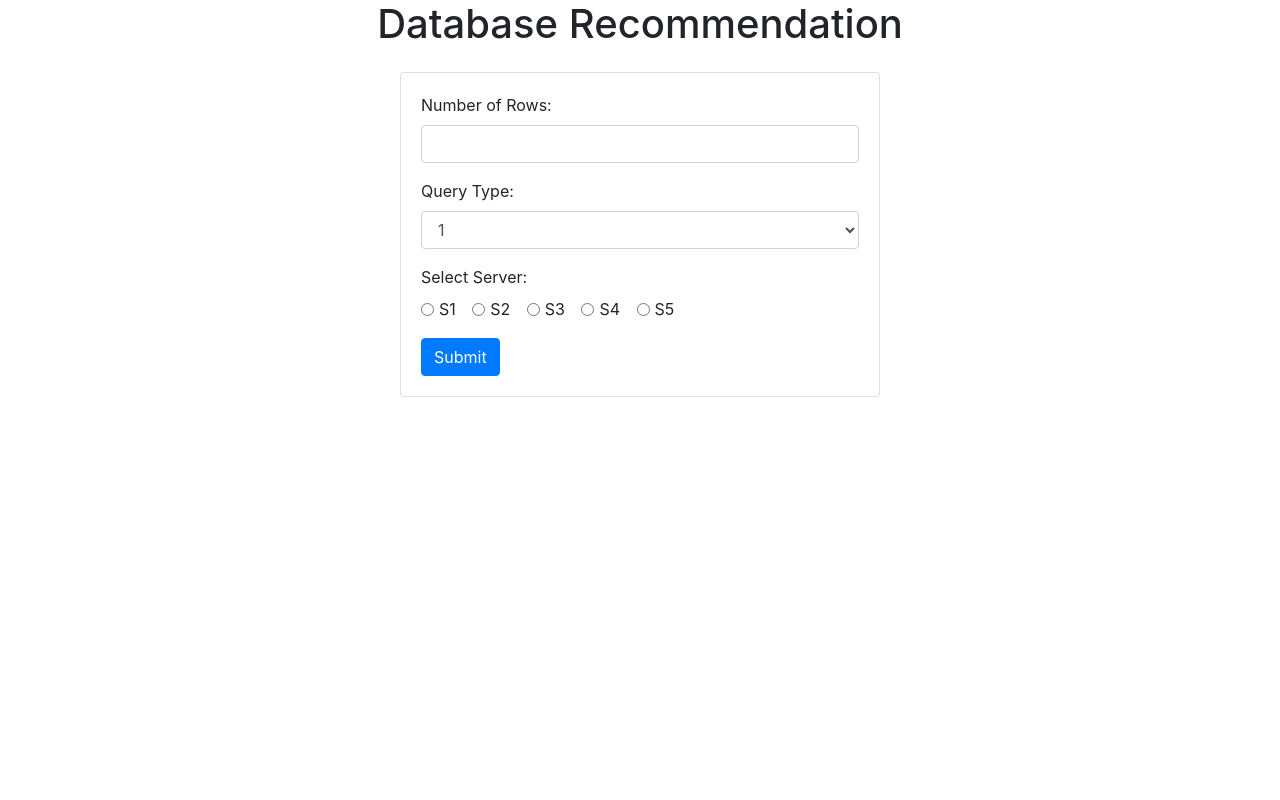
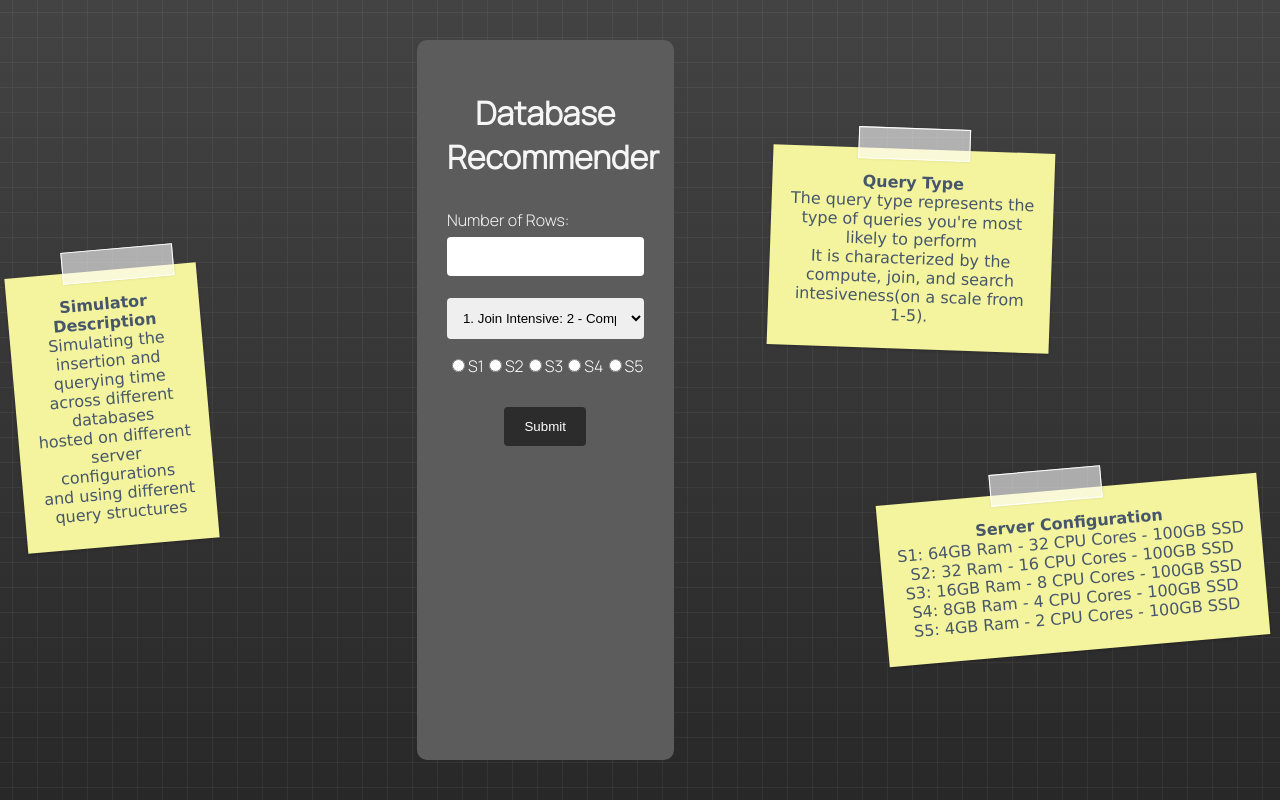
Before and after one commit to IordanAlexandru1997/DB_Classifier_System, a Django app: page / in a window 1280 px wide. Run offline with Django 4.2, Linux system fonts and the light colour scheme; some libraries are stand-ins or nearby versions.

Commit message:
improved frontend, added GUI window like aspect

```diff
--- /dev/null
+++ b/db_classifier_app/static/db_classifier_app/css/style.css
@@ -0,0 +1,275 @@
+html {
+  height: 100%;
+}
+#content{
+    background-color: transparent;
+    background-image:       linear-gradient(0deg, transparent 24%, rgba(255, 255, 255, .05) 25%, rgba(255, 255, 255, .05) 26%, transparent 27%, transparent 74%, rgba(255, 255, 255, .05) 75%, rgba(255, 255, 255, .05) 76%, transparent 77%, transparent), linear-gradient(90deg, transparent 24%, rgba(255, 255, 255, .05) 25%, rgba(255, 255, 255, .05) 26%, transparent 27%, transparent 74%, rgba(255, 255, 255, .05) 75%, rgba(255, 255, 255, .05) 76%, transparent 77%, transparent);
+  height:100%;
+  background-size:50px 50px;
+}
+
+body {
+  margin: 0;
+  padding: 0;
+  height: 100%;
+    background-color: #434343;
+    background-image:linear-gradient(#434343, #282828);
+    color: whitesmoke;
+font-family: 'Comfortaa', cursive;
+font-family: 'Manrope', sans-serif;
+}
+
+
+.main-container {
+    display: flex;
+    flex-direction: row;
+    justify-content: space-around;
+    align-items: center;
+    align-content: center;
+}
+.mainframe {
+    display: flex;
+    flex-direction: column;
+    align-items: center;
+    justify-content: center;
+    width: 100%;
+    height: 100vh; /* Full height */
+    position: relative;
+}
+
+
+.container {
+    width: 50%; /* Change as needed */
+    height: 90%; /* Change as needed */
+    background-color: #5c5c5c;
+    border-radius: 10px;
+    padding: 30px;
+    box-sizing: border-box;
+    left: 50%;
+}
+.container-short {
+    height: 400px; /* Adjust this value to your liking */
+}
+
+
+.toolbar {
+    display: flex;
+    flex-direction: column;
+    /*justify-content: flex-end;*/
+    align-items: flex-end;
+    width: 50%; /* Should be the same as .container */
+    background-color: #444;
+    color: white;
+    position: absolute;
+    top: 5%;
+    left: 50%;
+    transform: translate(-50%, -50%);
+    z-index: 100;
+    border: none;
+}
+.toolbar h1 {
+    margin: 0;
+}
+
+.toolbar-buttons {
+    display: flex;
+    gap: 10px;
+}
+
+.toolbar-buttons button {
+    background: none;
+    border: none;
+    color: white;
+    font-size: 20px;
+    cursor: pointer;
+}
+
+
+h1 {
+    text-align: center;
+    margin-bottom: 30px;
+}
+
+input[type=number], select, textarea {
+    width: 100%;
+    padding: 12px;
+    border: none;
+    border-radius: 4px;
+    box-sizing: border-box;
+    margin-top: 6px;
+    margin-bottom: 16px;
+    resize: vertical;
+}
+
+input[type=submit] {
+    background-color: #2c2c2c;
+    color: white;
+    padding: 12px 20px;
+    border: none;
+    border-radius: 4px;
+    cursor: pointer;
+}
+
+input[type=submit]:hover {
+    background-color: #5c5c5c;
+}
+
+.radio-group {
+    display: flex;
+    justify-content: space-around;
+    margin-bottom: 30px;
+}
+
+
+
+.radio-group label {
+    color: white;
+    cursor: pointer;
+}
+
+.results {
+    height: 50%;
+    overflow-y: scroll;
+    margin-bottom: 20px;
+    background-color: white;
+    border-radius: 10px;
+    box-sizing: border-box;
+    color: #2c2c2c;
+}
+
+.submit-button {
+    display: flex;
+    justify-content: center;
+    width: 100%;
+    padding-bottom: 2%;
+
+}
+
+.bigger {
+    font-size: larger;
+    text-align: center;
+}
+
+/* Media Queries for Dynamic adjustments */
+@media screen and (max-width: 800px) {
+    .container {
+        width: 60%;
+        height: 90%;
+    }
+    .toolbar {
+        width: 60%;
+    }
+}
+/* Media Queries for Dynamic adjustments */
+@media screen and (max-width: 1200px) {
+    .container {
+        width: 50%;
+        height: 90%;
+    }
+    .toolbar {
+        width: 50%;
+    }
+}
+/* Media Queries for Dynamic adjustments */
+@media screen and (max-width: 1400px) {
+    .container {
+        width: 40%;
+        height: 90%;
+    }
+    .toolbar {
+        width: 40%;
+    }
+}
+/* post-it note */
+
+@import url(https://fonts.googleapis.com/css?family=Give+You+Glory|The+Girl+Next+Door|Gloria+Hallelujah|Indie+Flower);
+
+
+.sticky {
+    transform: rotate(-5deg);
+  -webkit-box-shadow: #DDD 0px 1px 2px;
+  position: relative;
+  background-color: #F4F39E;
+  border-color: #DEE184;
+  color: #47576B;
+  text-align: center;
+  margin: 2.5em 0px;
+  padding: 1.5em 1em;
+  -webkit-box-shadow: 0px 1px 3px rgba(0,0,0,0.25);
+  -moz-box-shadow: 0px 1px 3px rgba(0,0,0,0.25);
+  box-shadow: 0px 1px 3px rgba(0,0,0,0.25);
+  font-family: 'Indie Flower', cursive;
+  font-family: 'Give You Glory', cursive;
+  font-family: 'The Girl Next Door', cursive;
+  font-family: 'Gloria Hallelujah', cursive;
+    width: 350px;
+}
+.parallel-post {
+    display: flex;
+    flex-direction: column;
+    justify-content: space-around;
+    gap: 20px;
+}
+
+.post-it {
+  display: table;
+  margin: 2em 1em 1em;
+  width: 30%;
+    height: 100%;
+}
+.taped {
+  display: table-cell;
+  text-align: center;
+  vertical-align: middle;
+}
+.sticky.taped:after {
+  display: block;
+  content: "";
+  position: absolute;
+  width: 110px;
+  height: 30px;
+  top: -21px;
+  left: 30%;
+  border: 1px solid #fff;
+  background: rgba(254, 254, 254, .6);
+  -webkit-box-shadow: 0px 0 3px rgba(0,0,0,0.1);
+  -moz-box-shadow: 0px 0 3px rgba(0,0,0,0.1);
+  box-shadow: 0px 0 3px rgba(0,0,0,0.1);
+}
+
+.note {
+-webkit-box-shadow: #DDD 0px 1px 2px;
+  position: relative;
+  background-color: #F4F39E;
+  border-color: #DEE184;
+  text-align: center;
+  margin: 1.5em -7em 5em;
+  padding: 1.5em 1em;
+  -webkit-box-shadow: 0px 1px 3px rgba(0,0,0,0.25);
+  -moz-box-shadow: 0px 1px 3px rgba(0,0,0,0.25);
+  box-shadow: 0px 1px 3px rgba(0,0,0,0.25);
+  -webkit-transform: rotate(2deg);
+  -moz-transform: rotate(2deg);
+  -o-transform: rotate(2deg);
+  -ms-transform: rotate(2deg);
+  transform: rotate(2deg);
+  width: 250px;
+  font-family: 'The Girl Next Door', cursive; /*originally with brain flower font*/
+  font-size: 1em;
+    color: #47576B;
+
+}
+.note:after {
+  display: block;
+  content: "";
+  position: absolute;
+  width: 110px;
+  height: 30px;
+  top: -21px;
+  left: 30%;
+  border: 1px solid #fff;
+  background: rgba(254, 254, 254, .6);
+  -webkit-box-shadow: 0px 0 3px rgba(0,0,0,0.1);
+  -moz-box-shadow: 0px 0 3px rgba(0,0,0,0.1);
+  box-shadow: 0px 0 3px rgba(0,0,0,0.1);
+}
--- a/db_classifier_app/templates/db_classifier_app/base_generic.html
+++ b/db_classifier_app/templates/db_classifier_app/base_generic.html
@@ -1,14 +1,71 @@
+{% load static %}
 <!DOCTYPE html>
-<html lang="en">
+<html>
 <head>
-    <title>DB Classifier</title>
-    <meta charset="utf-8">
-    <meta name="viewport" content="width=device-width, initial-scale=1">
-    <link href="https://stackpath.bootstrapcdn.com/bootstrap/4.5.0/css/bootstrap.min.css" rel="stylesheet">
+    <title>Database Time Simulator</title>
+    <link rel="stylesheet" href="{% static 'db_classifier_app/css/style.css' %}">
+    <link rel="preconnect" href="https://fonts.googleapis.com">
+<link rel="preconnect" href="https://fonts.gstatic.com" crossorigin>
+<link href="https://fonts.googleapis.com/css2?family=Comfortaa:wght@300&family=Manrope:wght@300&display=swap" rel="stylesheet">
 </head>
 <body>
-<div class="container">
-    {% block content %}{% endblock %}
+    <div id="content">
+    <div id = "main-container" class = "main-container">
+        <div class="post-it">
+          <p class="sticky taped">
+            <strong>Simulator Description</strong><br>
+            Simulating the insertion and<br>
+            querying time across different databases<br>
+            hosted on different server configurations<br>
+            and using different query structures<br>
+          </p>
+        </div>
+    <div id="mainframe" class="mainframe">
+        <!-- Toolbar -->
+
+
+        <!-- Main content -->
+        <div class="container">
+
+
+            {% block content %}{% endblock %}
+        </div>
+    </div>
+        <div class="post-it">
+
+        <div class = "parallel-post">
+          <p class="note">
+            <strong>Query Type</strong><br>
+            The query type represents the<br>
+            type of queries you're most likely to perform<br>
+            It is characterized by the compute, join, and search<br>
+            intesiveness(on a scale from 1-5).<br>
+          </p>
+                      <p class="sticky taped">
+            <strong>Server Configuration</strong><br>
+            S1: 64GB Ram - 32 CPU Cores - 100GB SSD<br>
+            S2: 32 Ram - 16 CPU Cores - 100GB SSD<br>
+            S3: 16GB Ram - 8 CPU Cores - 100GB SSD<br>
+            S4: 8GB Ram - 4 CPU Cores - 100GB SSD<br>
+                          S5: 4GB Ram - 2 CPU Cores - 100GB SSD<br>
+          </p>
+
+            </div>
+        </div>
+</div>
 </div>
 </body>
+<script>
+    document.addEventListener('DOMContentLoaded', function() {
+        const results = document.querySelector('.results');
+        const container = document.querySelector('.container');
+
+        if (results && results.style.display === 'none') {
+            container.classList.add('container-short');
+        } else {
+            container.classList.remove('container-short');
+        }
+    });
+</script>
+
 </html>
--- a/db_classifier_app/templates/db_classifier_app/index.html
+++ b/db_classifier_app/templates/db_classifier_app/index.html
@@ -1,68 +1,40 @@
-<!-- index.html -->
-
 {% extends 'db_classifier_app/base_generic.html' %}
 
 {% block content %}
-<h1 class="text-center mb-4">Database Recommendation</h1>
-<div class="card mx-auto" style="width: 30rem;">
-    <div class="card-body">
-        <form method="post">
+    <h1>Database Recommender</h1>
+    <form action="" method="post">
         {% csrf_token %}
-            <div class="form-group">
         <label for="rows">Number of Rows:</label>
-                <input type="text" id="rows" name="rows" class="form-control">
-            </div>
-            <div class="form-group">
-                <label for="data_structure">Query Type:</label>
-                <select id="data_structure" name="data_structure" class="form-control">
-                    <option value="1">1</option>
-                    <option value="2">2</option>
-                    <option value="3">3</option>
-                    <option value="4">4</option>
-                    <option value="5">5</option>
-                    <option value="6">6</option>
-                    <option value="7">7</option>
+    <input type="number" id="rows" name="rows" value="{{ rows }}" required>
+
+<select id="data_structure" name="data_structure" required>
+    <option value="1" {% if data_structure == "1" %}selected{% endif %}>1. Join Intensive: 2 - Compute Intensive: 1 - Search Intensive: 3</option>
+    <option value="2" {% if data_structure == "2" %}selected{% endif %}>2. Join Intensive: 1 - Compute Intensive: 3 - Search Intensive: 1</option>
+    <option value="3" {% if data_structure == "3" %}selected{% endif %}>3. Join Intensive: 1 - Compute Intensive: 1 - Search Intensive: 5</option>
+    <option value="4" {% if data_structure == "4" %}selected{% endif %}>4. Join Intensive: 1 - Compute Intensive: 1 - Search Intensive: 4</option>
+    <option value="5" {% if data_structure == "5" %}selected{% endif %}>5. Join Intensive: 1 - Compute Intensive: 4 - Search Intensive: 1</option>
+    <option value="6" {% if data_structure == "6" %}selected{% endif %}>6. Join Intensive: 4 - Compute Intensive: 3 - Search Intensive: 1</option>
+    <option value="7" {% if data_structure == "7" %}selected{% endif %}>7. Join Intensive: 5 - Compute Intensive: 3 - Search Intensive: 1</option>
 </select>
-            </div>
-            <div class="form-group">
-                <label>Select Server:</label><br>
-                <div class="form-check form-check-inline">
-                    <input class="form-check-input" type="radio" name="server" id="server1" value="averages_server1.json">
-                    <label class="form-check-label" for="server1">S1</label>
-                </div>
-                <div class="form-check form-check-inline">
-                    <input class="form-check-input" type="radio" name="server" id="server2" value="averages_server2.json">
-                    <label class="form-check-label" for="server2">S2</label>
-                </div>
-                <div class="form-check form-check-inline">
-                    <input class="form-check-input" type="radio" name="server" id="server3" value="averages_server3.json">
-                    <label class="form-check-label" for="server3">S3</label>
-                </div>
-                <div class="form-check form-check-inline">
-                    <input class="form-check-input" type="radio" name="server" id="server4" value="averages_server4.json">
-                    <label class="form-check-label" for="server4">S4</label>
-                </div>
-                <div class="form-check form-check-inline">
-                    <input class="form-check-input" type="radio" name="server" id="server5" value="averages_server5.json">
-                    <label class="form-check-label" for="server5">S5</label>
-                </div>
-            </div>
-            <button type="submit" class="btn btn-primary">Submit</button>
-        </form>
-    </div>
-</div>
-{% if top_databases %}
-<div class="card mx-auto mt-4" style="width: 30rem;">
-    <div class="card-body">
-        <h2 class="card-title">Top Databases:</h2>
-        <div class="card-text">
-            {% for db, insertion_time, query_time in top_databases %}
-            <p>{{ db }}</p>
-            <p>Insertion Time: {{ insertion_time }}</p>
-            <p>Query Time: {{ query_time }}</p>
+
+<div class="radio-group">
+    {% for s in "12345" %}
+        <label>
+            <input type="radio" name="server" value="averages_server{{ s }}.json" {% if server == "averages_server"|add:s|add:".json" %}checked{% endif %} required>S{{ s }}
+        </label>
     {% endfor %}
 </div>
+        <div class = "submit-button">
+            <input type="submit" value="Submit" >
         </div>
+    </form>
+<div style="text-align:center; display: {% if not top_databases %}none{% endif %};" class="results">
+        {% if top_databases %}
+            {% for db, insertion_time, query_time in top_databases %}
+                <p><span class ="bigger"><b>{{ forloop.counter }}. {{ db }}</b></span></p>
+                <p><b>Insertion Time</b>: {{ insertion_time }}</p>
+                <p><b>Query Time</b>: {{ query_time }}</p>
+            {% endfor %}
+        {% endif %}
     </div>
-{% endif %}
 {% endblock %}
--- a/db_classifier_app/templates/db_classifier_app/recommend.html
+++ b/db_classifier_app/templates/db_classifier_app/recommend.html
@@ -1,4 +1,5 @@
 <!-- recommend.html -->
+
 <form method="post">
     {% csrf_token %}
     <label for="rows">Number of Rows:</label>
--- a/db_classifier_app/views.py
+++ b/db_classifier_app/views.py
@@ -7,16 +7,26 @@ from django.shortcuts import render
 
 
 def index(request):
+    rows = ""
+    data_structure = ""
+    server = ""
+    top_databases = None
+
     if request.method == "POST":
         rows = int(request.POST["rows"])
         data_structure = int(request.POST["data_structure"])
         server = request.POST["server"]
 
         top_databases = recommend_database_v2(rows, data_structure, server)
-    else:
-        top_databases = None
+        print(top_databases)
 
-    return render(request, 'db_classifier_app/index.html', {'top_databases': top_databases})
+    return render(request, 'db_classifier_app/index.html', {
+        'top_databases': top_databases,
+        'rows': rows,
+        'data_structure': data_structure,
+        'server': server
+    })
+
 
 def recommend(request):
     if request.method == "POST":
```
Also changed, not shown: DB_Classifier_System/settings.py (+7 -2 lines). Lines whose indentation alone changed are shown as unchanged.
